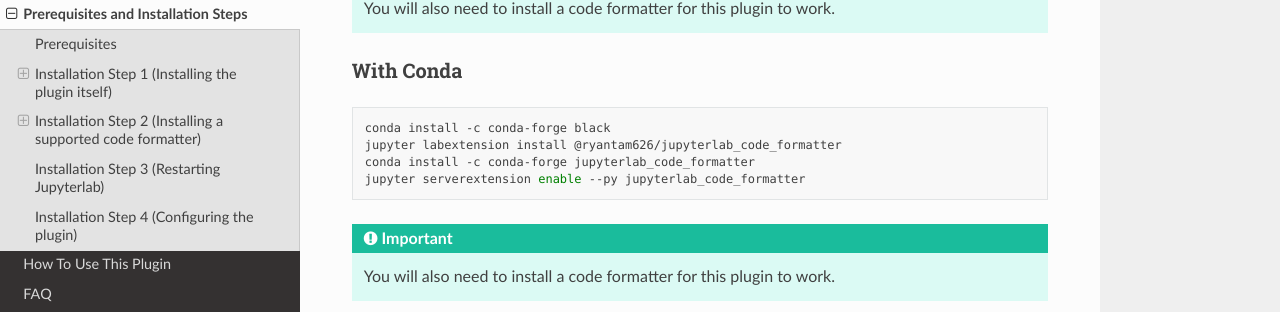
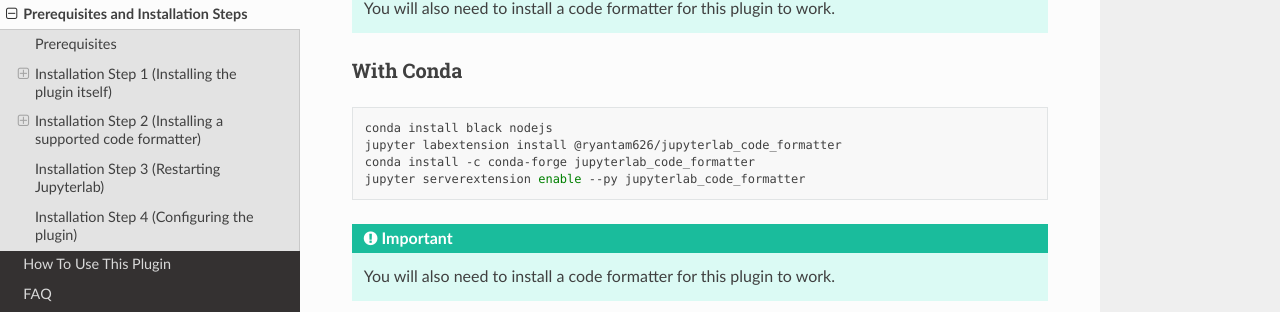
Before and after one commit to jupyterlab-contrib/jupyterlab_code_formatter, a Sphinx documentation site: the page built from docs/installation.rst, in a window 1280 px wide and 900 px high, scrolled down 524 px. Shown: the part 139-451 px from the top of the window. Built offline with Sphinx 7.4.7 and the Read the Docs theme 2.0.0, drawn with Linux system fonts in a browser that asks for light colours.

Commit message:
Update installation.rst
The `black` formatter is no longer only on conda forge. Also the jupyter labextensions need `nodejs` and `npm`, which are not installed by default. Installing the `nodejs` package ensures the extension can be installed.

```diff
--- a/docs/installation.rst
+++ b/docs/installation.rst
@@ -31,7 +31,7 @@
 
 .. code-block:: bash
 
-    conda install -c conda-forge black
+    conda install black nodejs
     jupyter labextension install @ryantam626/jupyterlab_code_formatter
     conda install -c conda-forge jupyterlab_code_formatter
     jupyter serverextension enable --py jupyterlab_code_formatter
```
